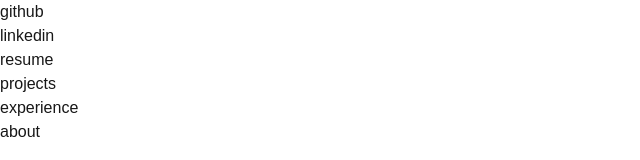
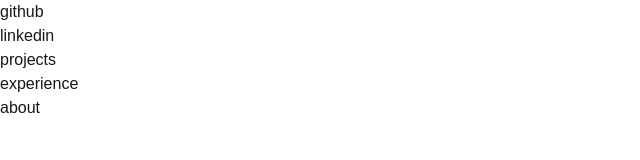
Before and after one commit to sameerfidai/web-app, a Next.js app: page / in a window 1280 px wide. Shown: the top 160 px of the page, without its empty margins (0-640 px from the left). Built offline with nearby package versions, Linux system fonts and the light colour scheme.

Commit message:
update info

```diff
--- a/src/app/about/page.tsx
+++ b/src/app/about/page.tsx
@@ -6,7 +6,7 @@
           <div className="mb-8">
             <p>cs master&apos;s student at georgia tech</p>
             <p>focused on backend engineering, distributed systems,</p>
-            <p>and building practical, scalable software</p>
+            <p>and large scale systems</p>
           </div>
 
           <div className="mb-8">
--- a/src/app/page.tsx
+++ b/src/app/page.tsx
@@ -21,15 +21,6 @@
               target="_blank"
             >
               linkedin
-            </a>
-          </li>
-          <li>
-            <a
-              className="hover:underline hover:text-blue-500"
-              href="https://drive.google.com/file/d/1KkJWry14gl9b34ZmnDqjQH8dg3kDuZn4/view?usp=sharing"
-              target="_blank"
-            >
-              resume
             </a>
           </li>
           <li>
```
Also changed, not shown: 1 other file (tests, documents, lock files or other folders).
